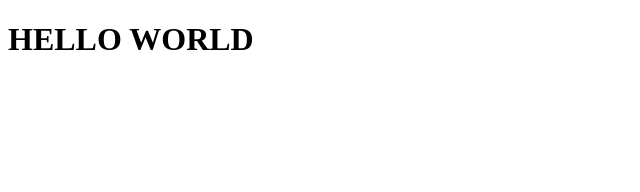
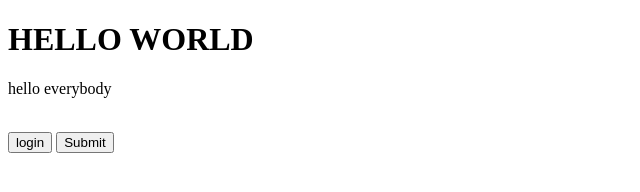
Before and after one commit to pawan-sapkota/Webdevelopment-, a plain HTML site: page index.html in a window 1280 px wide. Shown: the whole page, without its empty margins (0-640 px from the left). Drawn offline with Linux system fonts and the light colour scheme.

Commit message:
final commit

```diff
--- a/index.html
+++ b/index.html
@@ -5,5 +5,9 @@
 </head>
 <body>
     <h1> HELLO WORLD</h1>
+    <p>hello everybody</p>
+    <br>
+    <button>login</button>
+    <input type="submit">
 </body>
 </html>
```
